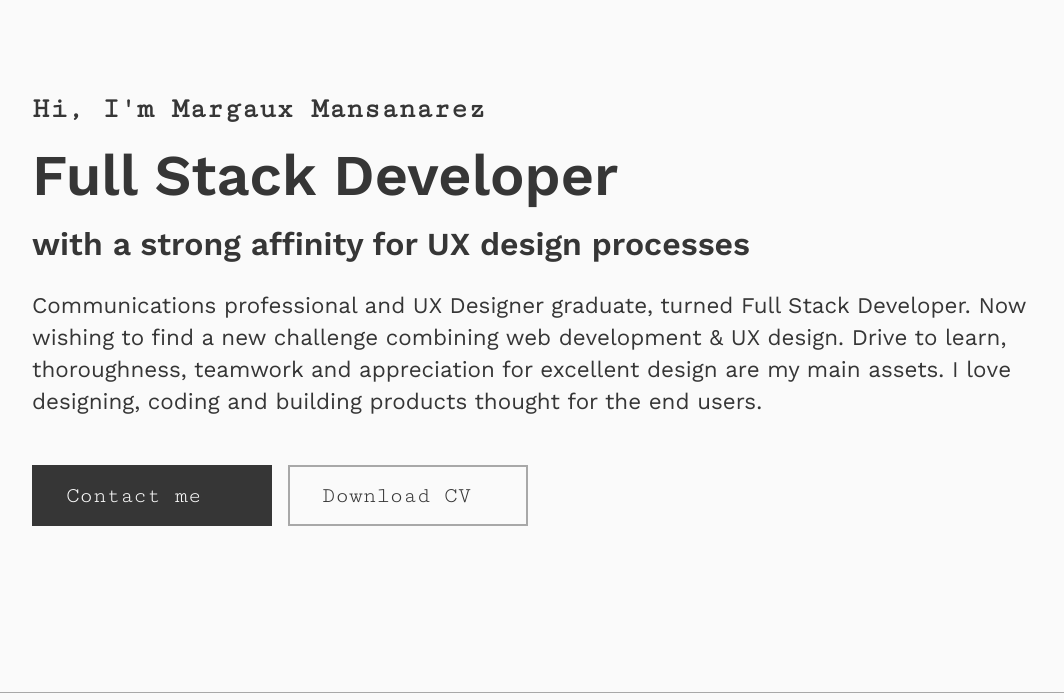
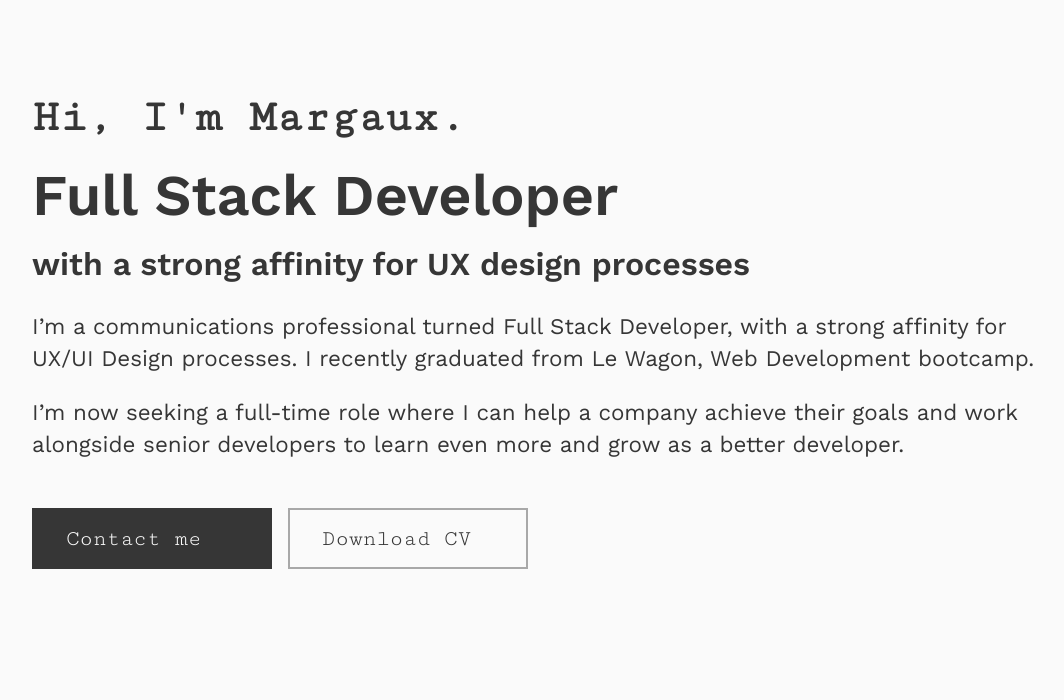
Before and after one commit to margaux-m/portfolio, a PHP site: page / in a window 1280 px wide. Shown: the part 137-837 px from the top of the page, without its empty margins (96-1160 px from the left). Run offline with PHP 8.4, Linux system fonts and the light colour scheme; some libraries are stand-ins or nearby versions.

Commit message:
Updated intro text on home page

```diff
--- a/assets/css/style.css
+++ b/assets/css/style.css
@@ -152,8 +152,8 @@ a {
 /* Home page */
 h1#hello {
   font-family: 'Cutive Mono', monospace;
-  font-size: 1.8rem;
-  margin-bottom: 1rem;
+  font-size: 2.8rem;
+  margin-bottom: 1.2rem;
 }
 
 h1#role-title {
--- a/index.html
+++ b/index.html
@@ -20,14 +20,17 @@
   </nav>
   <!-- Main content -->
   <div class="container">
-    <h1 id="hello">Hi, I'm Margaux Mansanarez</h1>
+    <h1 id="hello">Hi, I'm Margaux.</h1>
     <h1 id='role-title'>Full Stack Developer</h1>
     <h2>with a strong affinity for UX design processes</h2>
-    <p>Communications professional and UX Designer graduate, turned Full Stack Developer.
-      Now wishing to find a new challenge combining web development & UX design.
-      Drive to learn, thoroughness, teamwork and appreciation
-      for excellent design are my main assets. I love designing, coding and building products
-      thought for the end users.</p>
+    <p>
+      I’m a communications professional turned Full Stack Developer, with a strong affinity
+      for UX/UI Design processes. I recently graduated from Le Wagon, Web Development bootcamp.
+    </p>
+    <p>
+      I’m now seeking a full-time role where I can help a company achieve their goals and work
+      alongside senior developers to learn even more and grow as a better developer.
+    </p>
     <div class="cta-container">
       <a class="btn btn-solid" href="pages/contact.html">Contact me</a>
       <a class="btn btn-outline" href="assets/pdf/cv-margaux-mansanarez.pdf" target="_blank">Download CV</a>
```
